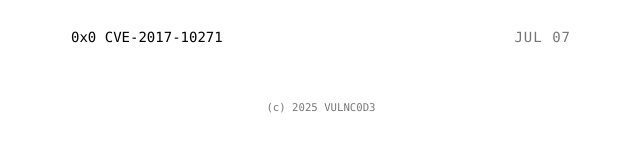
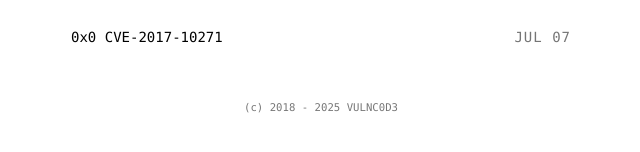
Before and after one commit to herwonowr/herwonowr.github.io, a Jekyll site: the page built from exploits.html, in a window 1280 px wide. Shown: the part 349-501 px from the top of the page, without its empty margins (319-959 px from the left). Built offline with Jekyll 4.4.1, drawn with Linux system fonts in a browser that asks for light colours.

Commit message:
Update footer.html

```diff
--- a/_includes/footer.html
+++ b/_includes/footer.html
@@ -1,3 +1,3 @@
 <div class="footer">
-  <span class="block"><small>(c) {{ site.time | date: '%Y' }} {{ site.author_name }}</small></span>
+  <span class="block"><small>(c) 2018 - {{ site.time | date: '%Y' }} {{ site.author_name }}</small></span>
 </div>
```
